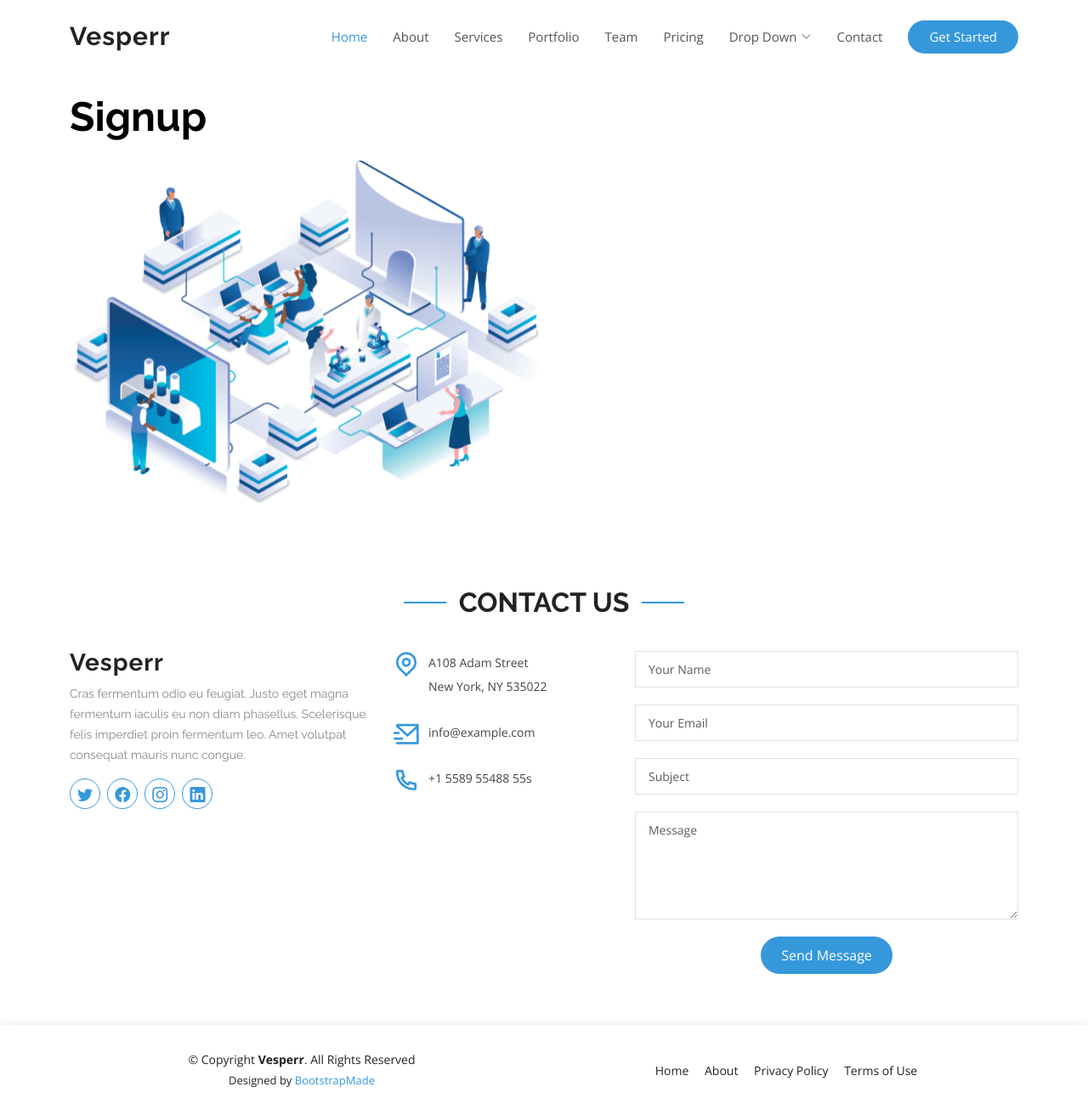
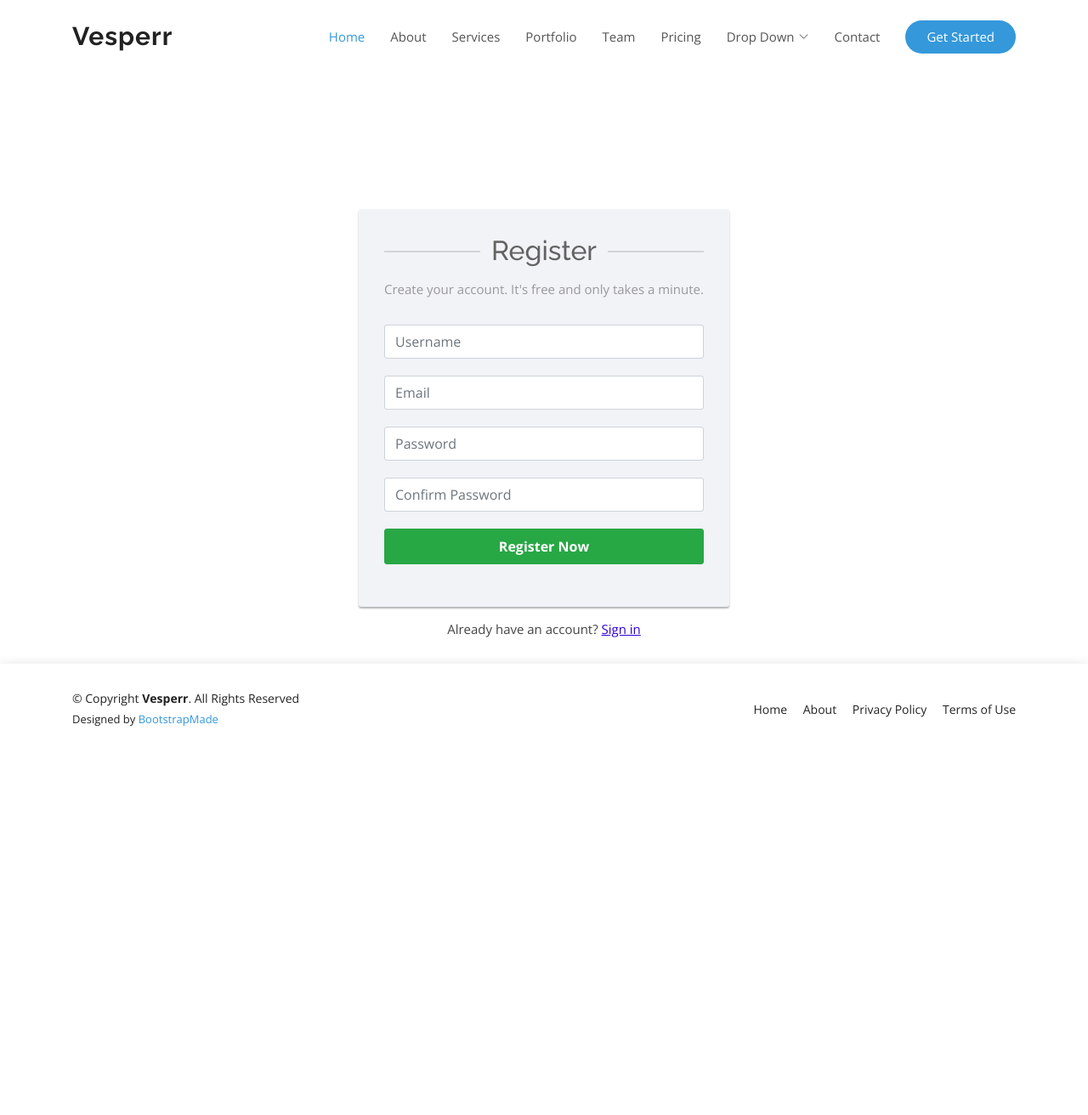
Before and after one commit to Divyansh044/Django-Ecommerce, a Django app: page /divauth/signup/ in a window 1280 px wide. Shown: the whole page at 85% size. After the commit the page ends 855 px from the top, so only its background shows below. Run offline with Django 4.2, Linux system fonts and the light colour scheme; some libraries are stand-ins or nearby versions.

Commit message:
Adding login and Signup authentication

```diff
--- a/ecommerce/divauth/urls.py
+++ b/ecommerce/divauth/urls.py
@@ -1,5 +1,6 @@
 from django.urls import path
 from divauth import views
 urlpatterns = [
-    path("signup/",views.signup,name='signup')
+    path("signup/",views.signup,name='signup'),
+    path("login/",views.login,name='login')
 ]
--- a/ecommerce/divauth/views.py
+++ b/ecommerce/divauth/views.py
@@ -1,5 +1,41 @@
-from django.shortcuts import render
+from django.shortcuts import render, HttpResponse,redirect
+from django.contrib.auth.models import User
+from django.contrib.auth import authenticate,login,logout
+from django.contrib import messages
+
+#email import
+from django.core.mail import send_mail
+from django.conf import settings
+from django.core import mail
+from django. core.mail.message import EmailMessage
 
 # Create your views here.
 def signup(request):
+
+    if request.method=="POST":
+        username=request.POST['username']
+        email=request.POST['email']
+        password=request.POST['pass1']
+        confirm_password=request.POST['pass2']
+        if password!=confirm_password:
+            messages.warning(request,"Password doest not match")
+            return render(request,'auth/signup.html')
+        try:
+            if User.objects.get(email=email):
+                messages.warning(request,"Email is already Used")
+                return render(request,'auth/signup.html')
+
+        except Exception as identifier:
+            pass
+
+
+        myuser=User.objects.create_user(username,email,password)
+        myuser.save()
+        messages.info(request,"Signup Successfull!!! Please Login")
+        return redirect('/auth/login/')
+
     return render(request,'auth/signup.html')
+
+
+def login(request):
+    return render(request,'auth/login.html')
--- a/ecommerce/static/assets/css/style.css
+++ b/ecommerce/static/assets/css/style.css
@@ -1606,3 +1606,111 @@ section {
 #footer .footer-links a:hover {
   color: #3498db;
 }
+
+.form-control {
+  height: 40px;
+  box-shadow: none;
+  color: #969fa4;
+}
+
+.form-control:focus {
+  border-color: #5cb85c;
+}
+
+.form-control,
+.btn {
+  border-radius: 3px;
+}
+
+.signup-form {
+  width: 450px;
+  margin: 0 auto;
+  padding: 30px 0;
+  font-size: 15px;
+  display: flex;
+  flex-direction: column;
+  align-items: center;
+  justify-content: center;
+}
+
+.signup-form h2 {
+  color: #636363;
+  margin: 0 0 15px;
+  position: relative;
+  text-align: center;
+}
+
+.signup-form h2:before,
+.signup-form h2:after {
+  content: "";
+  height: 2px;
+  width: 30%;
+  background: #d4d4d4;
+  position: absolute;
+  top: 50%;
+  z-index: 2;
+}
+
+.signup-form h2:before {
+  left: 0;
+}
+
+.signup-form h2:after {
+  right: 0;
+}
+
+.signup-form .hint-text {
+  color: #999;
+  margin-bottom: 30px;
+  text-align: center;
+}
+
+.signup-form form {
+  color: #999;
+  border-radius: 3px;
+  margin-bottom: 15px;
+  background: #f2f3f7;
+  box-shadow: 0px 2px 2px rgba(0, 0, 0, 0.3);
+  padding: 30px;
+}
+
+.signup-form .form-group {
+  margin-bottom: 20px;
+}
+
+.signup-form input[type="checkbox"] {
+  margin-top: 3px;
+}
+
+.signup-form .btn {
+  font-size: 16px;
+  font-weight: bold;
+  min-width: 140px;
+  outline: none !important;
+}
+
+.signup-form .row div:first-child {
+  padding-right: 10px;
+}
+
+.signup-form .row div:last-child {
+  padding-left: 10px;
+}
+
+.signup-form a {
+  color: #3002d7;
+  text-decoration: underline;
+}
+
+.signup-form a:hover {
+  text-decoration: none;
+}
+
+.signup-form form a {
+  color: #5cb85c;
+  text-decoration: none;
+}
+
+.signup-form form a:hover {
+  text-decoration: underline;
+}
--- a/ecommerce/templates/auth/signup.html
+++ b/ecommerce/templates/auth/signup.html
@@ -3,6 +3,44 @@
 SoleStride
 {% endblock title %}
 {% block form %}
-<h1 data-aos="fade-up">Signup</h1>
+<br>
+<br>
+<br>
+<br>
+<br>
+<br>
+<br>
+<br>
+<br>
+{% for message in messages%}
+<div class="alert alert-{{message.tags}} alert-dismissible fade show" role="alert">
+    <strong></strong>{{message}}
+    <button type="button" class="btn-close" data-bs-dismiss="alert" aria-label="Close"></button>
+  </div>
+{%endfor%}
+<div class="signup-form">
+
+    <form action="/divauth/signup" method="post">
+        {% csrf_token %}
+		<h2>Register</h2>
+		<p class="hint-text">Create your account. It's free and only takes a minute.</p>
+        <div class="form-group">
+        	<input type="text" class="form-control" name="username" placeholder="Username" required="required">
+        </div>
+        <div class="form-group">
+        	<input type="email" class="form-control" name="email" placeholder="Email" required="required">
+        </div>
+		<div class="form-group">
+            <input type="password" class="form-control" name="pass1" placeholder="Password" required="required">
+        </div>
+		<div class="form-group">
+            <input type="password" class="form-control" name="pass2" placeholder="Confirm Password" required="required">
+        </div>
+		<div class="form-group">
+            <button type="submit" class="btn btn-success btn-lg btn-block">Register Now</button>
+        </div>
+    </form>
+	<div class="text-center">Already have an account? <a href="{% url "login" %}">Sign in</a></div>
+</div>
 
 {% endblock form %}
--- a/ecommerce/templates/nav.html
+++ b/ecommerce/templates/nav.html
@@ -26,6 +26,11 @@
   <link href="{% static 'assets/vendor/glightbox/css/glightbox.min.css' %}" rel="stylesheet">
   <link href="{% static 'assets/vendor/remixicon/remixicon.css' %}" rel="stylesheet">
   <link href="{% static 'assets/vendor/swiper/swiper-bundle.min.css' %}" rel="stylesheet">
+  <link rel="stylesheet" href="https://stackpath.bootstrapcdn.com/bootstrap/4.5.0/css/bootstrap.min.css">
+  <link rel="stylesheet" href="https://maxcdn.bootstrapcdn.com/font-awesome/4.7.0/css/font-awesome.min.css">
+  <script src="https://code.jquery.com/jquery-3.5.1.min.js"></script>
+  <script src="https://cdn.jsdelivr.net/npm/popper.js@1.16.0/dist/umd/popper.min.js"></script>
+  <script src="https://stackpath.bootstrapcdn.com/bootstrap/4.5.0/js/bootstrap.min.js"></script>
 
   <!-- Template Main CSS File -->
   <link href="{% static 'assets/css/style.css' %}" rel="stylesheet">
@@ -77,100 +82,7 @@
 
     </div>
   </header><!-- End Header -->
-
-  <!-- ======= Hero Section ======= -->
-  <section id="hero" class="d-flex align-items-center">
-
-    <div class="container">
-      <div class="row">
-        <div class="col-lg-6 pt-5 pt-lg-0 order-2 order-lg-1 d-flex flex-column justify-content-center">
-            {% block form %}{% endblock form %}
-          </div>
-        </div>
-        <div class="col-lg-6 order-1 order-lg-2 hero-img" data-aos="fade-left" data-aos-delay="200">
-          <img src="{% static 'assets/img/hero-img.png' %}" class="img-fluid animated" alt="">
-        </div>
-      </div>
-    </div>
-
-  </section><!-- End Hero -->
-
-  <main id="main">
-
-
-    <!-- ======= Contact Section ======= -->
-    <section id="contact" class="contact">
-      <div class="container">
-
-        <div class="section-title" data-aos="fade-up">
-          <h2>Contact Us</h2>
-        </div>
-
-        <div class="row">
-
-          <div class="col-lg-4 col-md-6" data-aos="fade-up" data-aos-delay="100">
-            <div class="contact-about">
-              <h3>Vesperr</h3>
-              <p>Cras fermentum odio eu feugiat. Justo eget magna fermentum iaculis eu non diam phasellus. Scelerisque felis imperdiet proin fermentum leo. Amet volutpat consequat mauris nunc congue.</p>
-              <div class="social-links">
-                <a href="#" class="twitter"><i class="bi bi-twitter"></i></a>
-                <a href="#" class="facebook"><i class="bi bi-facebook"></i></a>
-                <a href="#" class="instagram"><i class="bi bi-instagram"></i></a>
-                <a href="#" class="linkedin"><i class="bi bi-linkedin"></i></a>
-              </div>
-            </div>
-          </div>
-
-          <div class="col-lg-3 col-md-6 mt-4 mt-md-0" data-aos="fade-up" data-aos-delay="200">
-            <div class="info">
-              <div>
-                <i class="ri-map-pin-line"></i>
-                <p>A108 Adam Street<br>New York, NY 535022</p>
-              </div>
-
-              <div>
-                <i class="ri-mail-send-line"></i>
-                <p>info@example.com</p>
-              </div>
-
-              <div>
-                <i class="ri-phone-line"></i>
-                <p>+1 5589 55488 55s</p>
-              </div>
-
-            </div>
-          </div>
-
-          <div class="col-lg-5 col-md-12" data-aos="fade-up" data-aos-delay="300">
-            <form action="forms/contact.php" method="post" role="form" class="php-email-form">
-              <div class="form-group">
-                <input type="text" name="name" class="form-control" id="name" placeholder="Your Name" required>
-              </div>
-              <div class="form-group">
-                <input type="email" class="form-control" name="email" id="email" placeholder="Your Email" required>
-              </div>
-              <div class="form-group">
-                <input type="text" class="form-control" name="subject" id="subject" placeholder="Subject" required>
-              </div>
-              <div class="form-group">
-                <textarea class="form-control" name="message" rows="5" placeholder="Message" required></textarea>
-              </div>
-              <div class="my-3">
-                <div class="loading">Loading</div>
-                <div class="error-message"></div>
-                <div class="sent-message">Your message has been sent. Thank you!</div>
-              </div>
-              <div class="text-center"><button type="submit">Send Message</button></div>
-            </form>
-          </div>
-
-        </div>
-
-      </div>
-    </section><!-- End Contact Section -->
-
-  </main><!-- End #main -->
-
+    {% block form %}{% endblock form %}
   <!-- ======= Footer ======= -->
   <footer id="footer">
     <div class="container">
```
Also changed, not shown: ecommerce/templates/auth/login.html (added, +40 -0 lines).
